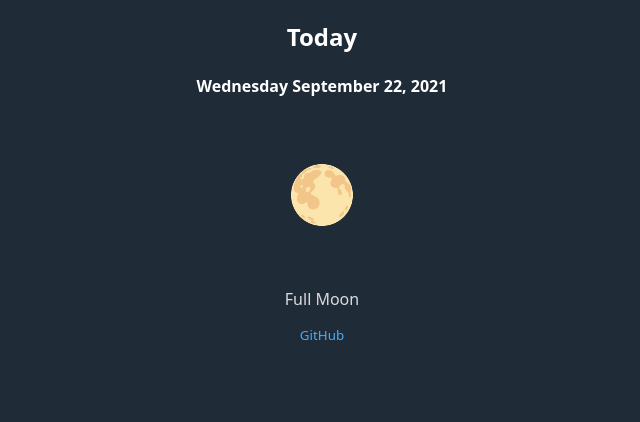
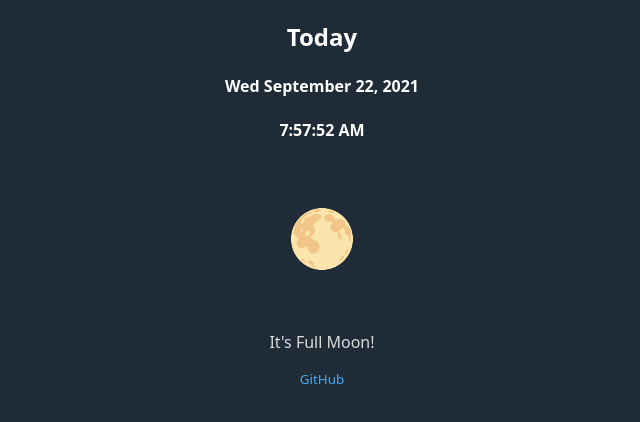
Before and after one commit to foostackdev/moon-phase, a plain HTML site: page index.html in a window 1280 px wide. Shown: the whole page, without its empty margins (318-958 px from the left). Drawn offline with nearby package versions, Linux system fonts and the light colour scheme.

Commit message:
misc: add time, update moon phase description

```diff
--- a/index.html
+++ b/index.html
@@ -22,6 +22,7 @@
     <div class="center">
       <h2>Today</h2>
       <h4 id="date"></h4>
+      <h4 id="time"></h4>
       <p id="moon" class="large"></p>
       <p id="description"></p>
       <p class="footer">
@@ -43,8 +44,10 @@
         descArr.push(capitalizeFirstLetter(s));
       }
 
+      $('#time').text(today.toLocaleTimeString('en-US'));
+
       $('#date').text(
-        `${new Intl.DateTimeFormat('en-US', { weekday: 'long' }).format(
+        `${new Intl.DateTimeFormat('en-US', { weekday: 'short' }).format(
           today
         )} ${today.toLocaleDateString('en-us', {
           year: 'numeric',
@@ -55,11 +58,16 @@
 
       $('#moon').text(moon.display);
 
-      $('#description').text(descArr.join(' '));
+      $('#description').text(`It's ${descArr.join(' ')}!`);
 
       function capitalizeFirstLetter(str) {
         return str.charAt(0).toUpperCase() + str.slice(1);
       }
+
+      let intervalId = setInterval(updateTime, 1000);
+      function updateTime() {
+        $('#time').text(new Date().toLocaleTimeString('en-US'));
+      }
     </script>
   </body>
 </html>
```
